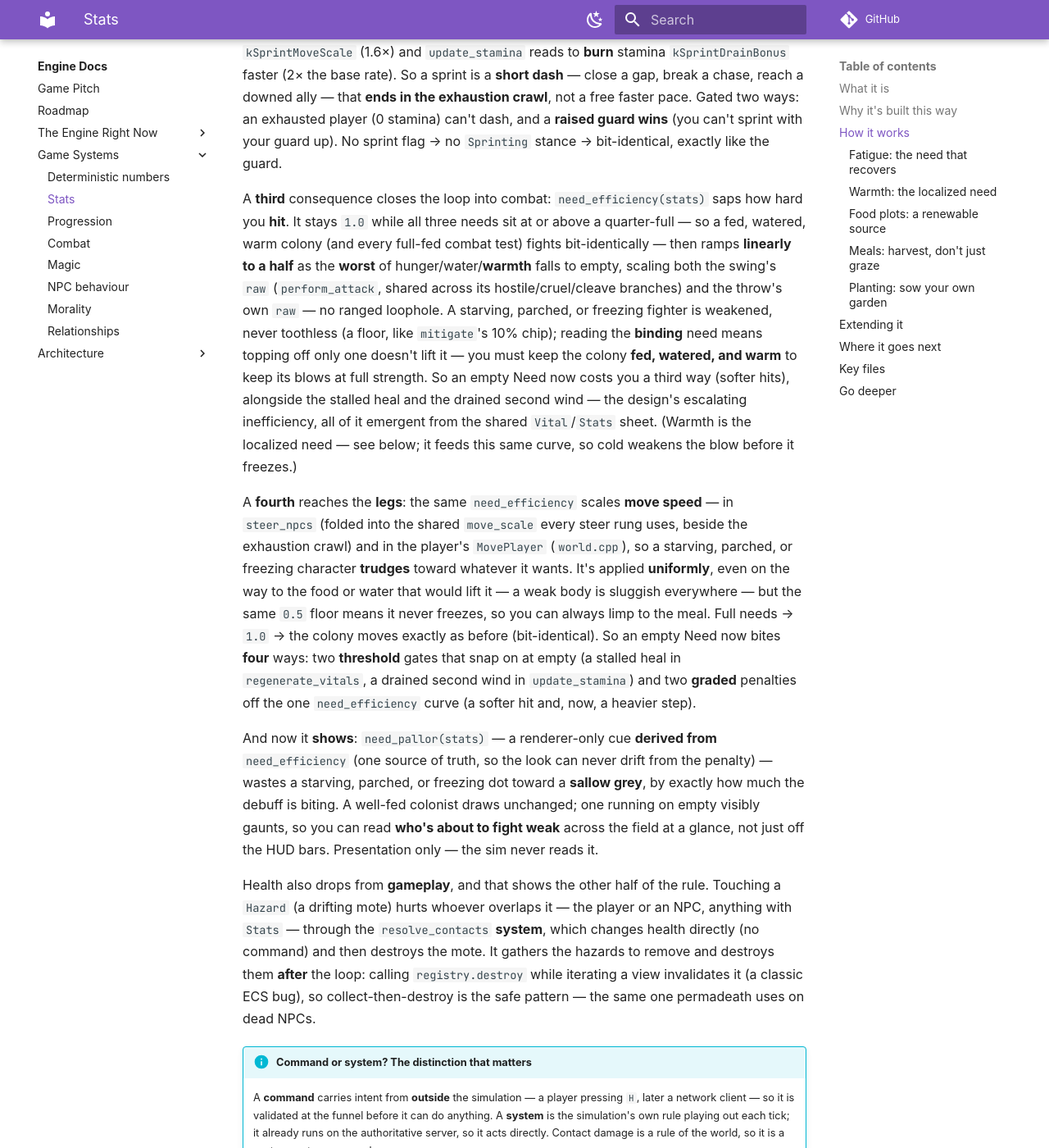
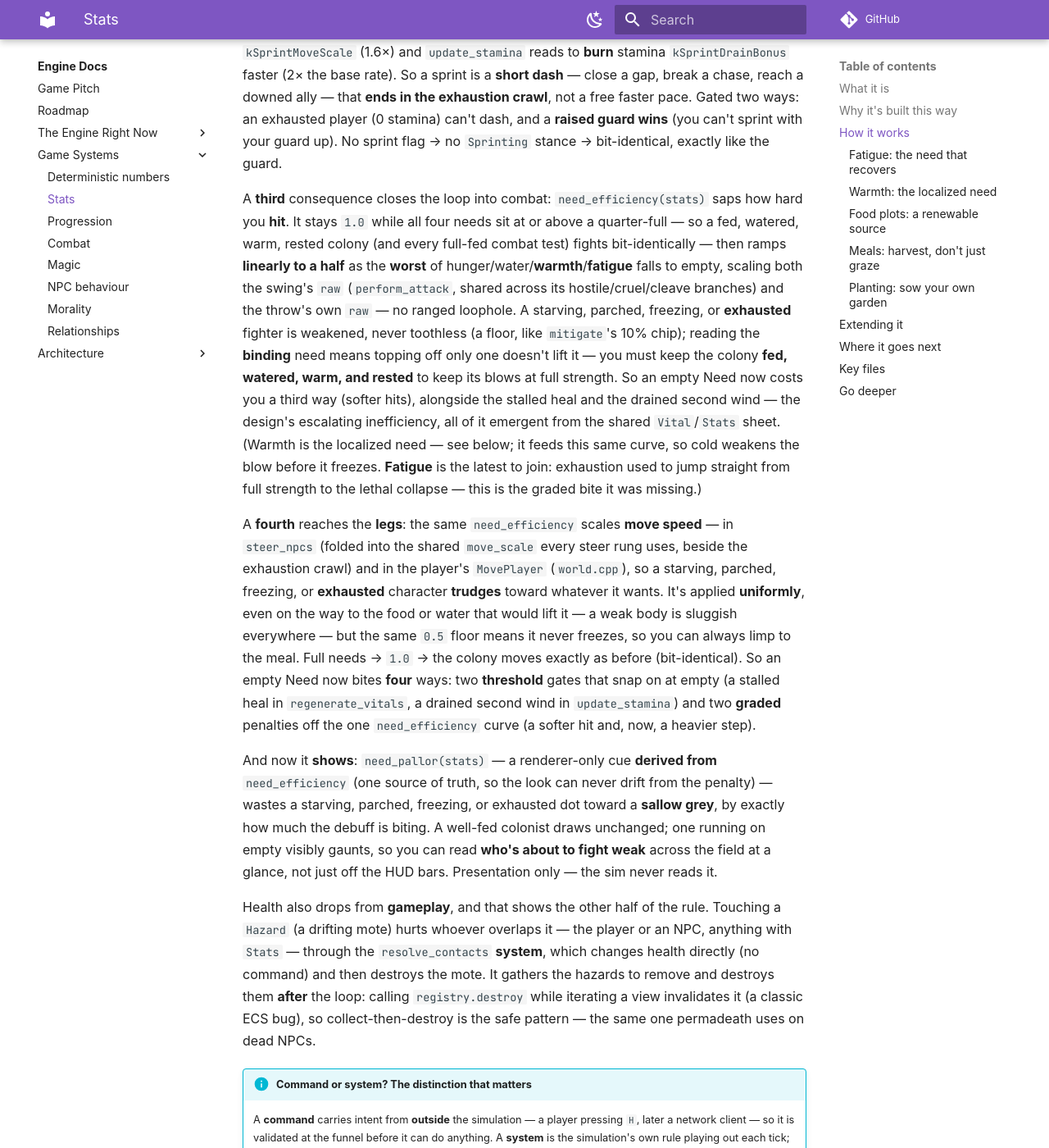
Before and after one commit to IsItJeff/game-engine, an MkDocs documentation site: the page built from docs/engine/stats-system.md, in a window 1280 px wide and 1400 px high, scrolled down 4258 px. Shown: the whole window at 82% size. Built offline with MkDocs 1.6.1 and Material for MkDocs 9.7.7, drawn with Linux system fonts in a browser that asks for light colours; some web fonts are replaced; comment, search, counter and statistics services are not loaded; some of the changed text lies outside the part shown.

Commit message:
A bone-tired colonist fights weaker too: fatigue is the fourth need in the debuff (#231)
The design says a Need empties into an "escalating inefficiency debuff ->
Downed", but fatigue SKIPPED the debuff entirely -- it jumped straight from
full strength to the lethal collapse (handle_deaths at 0 fatigue). A colonist
worked to the edge of exhaustion fought and moved at full strength right up
until it dropped dead. That's a spec violation, not just missing polish.

Fold fatigue into need_efficiency's worst-of, alongside hunger/water/warmth --
two lines, mirroring exactly how warmth was added. Now a tiring colonist swings,
throws, casts, heals, and MOVES weaker across its last quarter, before the fall;
need_pallor (derived from need_efficiency) makes it show too.

Bit-identical while fatigue >= 25% (need_efficiency returns 1.0 there), which is
everywhere the suite reaches: no test drains fatigue into the penalty band
before asserting a need_efficiency-derived value, and the only sub-25 fatigue
writes feed handle_deaths / advance_progression, neither of which reads
need_efficiency. No velocity->drain->collapse feedback loop (tick_fatigue's
drain is binary-on-motion and rate-fixed), and the 0.5 floor rules out any
freeze or livelock even stacked with the 0-stamina crawl.

TDD: RED-proven (fatigue 0 with other needs full returned 1.0 where the test
asserts the 0.5 floor); GREEN after, pinning floor/threshold/midpoint and
worst-governs -- a line-for-line mirror of the warmth test. Found via a
design-completeness audit; 2-lens reviewed (correctness/determinism +
design/balance), both SHIP IT after folding one missed doc enumeration. Docs
swept: stats-system.md (the debuff section three->four needs, the Warmth-section
restatement, and a new "saps you gradually first" paragraph in the Fatigue
section), combat.md, npc-behaviour.md, magic.md.

Co-authored-by: Claude Opus 4.8 (1M context) <noreply@anthropic.com>

```diff
--- a/docs/engine/stats-system.md
+++ b/docs/engine/stats-system.md
@@ -154,21 +154,23 @@ crawl**, not a free faster pace. Gated two ways: an exhausted player (0 stamina)
 bit-identical, exactly like the guard.
 
 A **third** consequence closes the loop into combat: `need_efficiency(stats)` saps how hard you
-*hit*. It stays `1.0` while all three needs sit at or above a quarter-full — so a fed, watered, warm
-colony (and every full-fed combat test) fights bit-identically — then ramps **linearly to a half** as
-the *worst* of hunger/water/**warmth** falls to empty, scaling both the swing's `raw`
-(`perform_attack`, shared across its hostile/cruel/cleave branches) and the throw's own `raw` — no
-ranged loophole. A starving, parched, or freezing fighter is weakened, never toothless (a floor, like
-`mitigate`'s 10% chip); reading the *binding* need means topping off only one doesn't lift it — you
-must keep the colony **fed, watered, and warm** to keep its blows at full strength. So an empty Need
-now costs you a third way (softer hits), alongside the stalled heal and the drained second wind — the
-design's escalating inefficiency, all of it emergent from the shared `Vital`/`Stats` sheet. (Warmth is
-the localized need — see below; it feeds this same curve, so cold weakens the blow before it freezes.)
+*hit*. It stays `1.0` while all four needs sit at or above a quarter-full — so a fed, watered, warm,
+rested colony (and every full-fed combat test) fights bit-identically — then ramps **linearly to a
+half** as the *worst* of hunger/water/**warmth**/**fatigue** falls to empty, scaling both the swing's
+`raw` (`perform_attack`, shared across its hostile/cruel/cleave branches) and the throw's own `raw` —
+no ranged loophole. A starving, parched, freezing, or **exhausted** fighter is weakened, never
+toothless (a floor, like `mitigate`'s 10% chip); reading the *binding* need means topping off only one
+doesn't lift it — you must keep the colony **fed, watered, warm, and rested** to keep its blows at
+full strength. So an empty Need now costs you a third way (softer hits), alongside the stalled heal
+and the drained second wind — the design's escalating inefficiency, all of it emergent from the shared
+`Vital`/`Stats` sheet. (Warmth is the localized need — see below; it feeds this same curve, so cold
+weakens the blow before it freezes. **Fatigue** is the latest to join: exhaustion used to jump
+straight from full strength to the lethal collapse — this is the graded bite it was missing.)
 
 A **fourth** reaches the *legs*: the same `need_efficiency` scales **move speed** — in `steer_npcs`
 (folded into the shared `move_scale` every steer rung uses, beside the exhaustion crawl) and in the
-player's `MovePlayer` (`world.cpp`), so a starving, parched, or freezing character **trudges** toward
-whatever it wants. It's applied *uniformly*, even on the way to the food or water that would lift it — a weak body
+player's `MovePlayer` (`world.cpp`), so a starving, parched, freezing, or **exhausted** character
+**trudges** toward whatever it wants. It's applied *uniformly*, even on the way to the food or water that would lift it — a weak body
 is sluggish everywhere — but the same `0.5` floor means it never freezes, so you can always limp to
 the meal. Full needs → `1.0` → the colony moves exactly as before (bit-identical). So an empty Need
 now bites **four** ways: two *threshold* gates that snap on at empty (a stalled heal in
@@ -176,8 +178,8 @@ now bites **four** ways: two *threshold* gates that snap on at empty (a stalled
 `need_efficiency` curve (a softer hit and, now, a heavier step).
 
 And now it **shows**: `need_pallor(stats)` — a renderer-only cue *derived from* `need_efficiency`
-(one source of truth, so the look can never drift from the penalty) — wastes a starving, parched, or
-freezing dot toward a **sallow grey**, by exactly how much the debuff is biting. A well-fed colonist draws
+(one source of truth, so the look can never drift from the penalty) — wastes a starving, parched,
+freezing, or exhausted dot toward a **sallow grey**, by exactly how much the debuff is biting. A well-fed colonist draws
 unchanged; one running on empty visibly gaunts, so you can read *who's about to fight weak* across
 the field at a glance, not just off the HUD bars. Presentation only — the sim never reads it.
 
@@ -274,6 +276,11 @@ So the sprint you already pay for in stamina (seconds) now also costs in fatigue
 can't run forever" pressure, on a slow background timescale. It clamps to `[0, max]` (a rester never
 overflows full).
 
+And as it drains it **saps you gradually** first: fatigue is the fourth need in `need_efficiency`
+(above), so in its last quarter a bone-tired colonist swings, throws, casts, and **moves** weaker —
+the design's *escalating inefficiency debuff* on the way down, the graded warning that exhaustion used
+to skip. (Full or above a quarter → `1.0` → bit-identical, so a rested colony is unchanged.)
+
 And empty it **collapses** you — the design's *"empty → Downed"*. At 0 fatigue a player crumples
 where they stand, **even at full health**, into the exact same `Downed` window a mortal blow opens:
 `handle_deaths` reuses its whole rescue-or-respawn mechanic, and the revive that brings you back
@@ -314,8 +321,9 @@ the cold. At 0 it **freezes**, chipping health through the same death path as st
 dehydrating (and `regenerate_vitals` gates healing off while frozen, so cold nets health strictly
 down like the other needs). And *before* that lethal chip, warmth is now a full member of the
 **need-efficiency debuff** (`need_efficiency`): a **chilled** colonist — warmth in its last quarter —
-swings, throws, casts, heals, and moves **weaker**, exactly as a starving or parched one does, since
-the debuff reads the *worst* of hunger/water/warmth. So cold bites in two stages: a graded
+swings, throws, casts, heals, and moves **weaker**, exactly as a starving, parched, or exhausted one
+does, since the debuff reads the *worst binding need* (hunger, water, warmth, or fatigue). So cold
+bites in two stages: a graded
 weakening as you chill, then the health chip at empty (and a chilled colonist also visibly wastes,
 `need_pallor` tracking the same binding need). So instead of a "feed me" clock it's a **"flee the
 cold, huddle by the fire"** pressure — and it turns the hearth from a mere field-hospital into a place
```
Also changed, not shown: docs/engine/combat.md (+8 -6 lines), docs/engine/magic.md (+2 -2 lines), docs/engine/npc-behaviour.md (+5 -4 lines), 2 other files.
